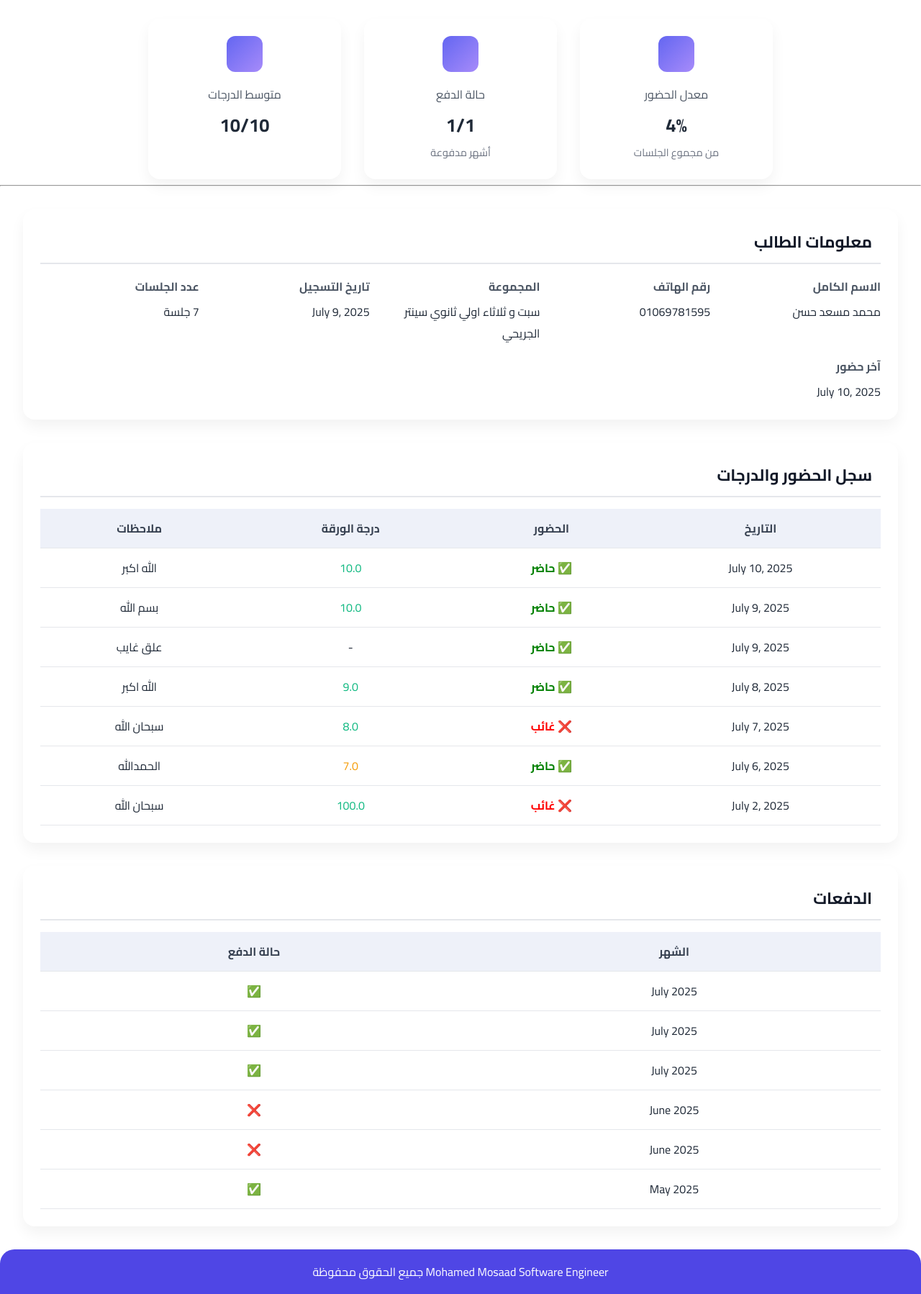
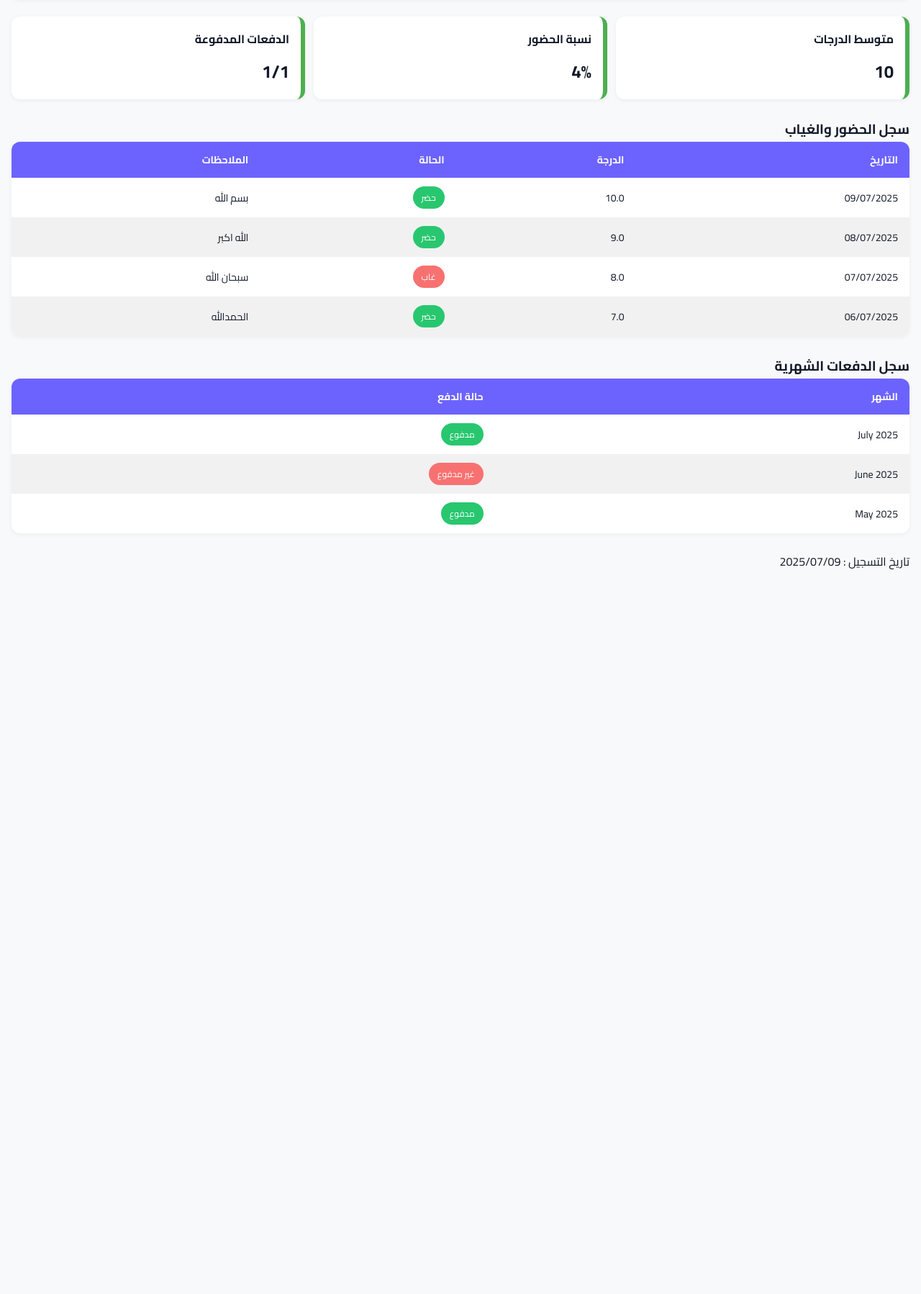
Before and after one commit to Mohamed-mosad-hadia/Student-Tracking-System, a Django app: template templates/Student_Dashboard.html in a window 1280 px wide. Shown: the part 244-2042 px from the top of the page at 72% size. After the commit the page ends 1036 px from the top, so only its background shows below. Run offline with Django 5.2, Linux system fonts and the light colour scheme; data comes from the database, SQL or seed files in the repository; the template is opened without the code that fills it: values that come from a table or form of the project are taken from there, most other values are stand-ins (such as "Sample title", 1, 10 or a date in 2020).

Commit message:
Update Student_Dashboard.html

```diff
--- a/templates/Student_Dashboard.html
+++ b/templates/Student_Dashboard.html
@@ -1,165 +1,255 @@
 <!DOCTYPE html>
 {% load static %}
-<html dir="rtl" lang="ar">
+<html lang="ar" dir="rtl">
 
 <head>
     <meta charset="UTF-8">
     <meta name="viewport" content="width=device-width, initial-scale=1.0">
-    <title>لوحة متابعة الطالب</title>
-    <link href="{% static 'Student_page.css' %}" rel="stylesheet">
+    <title>لوحة الطالب - مركز الجريحي</title>
     <link href="https://fonts.googleapis.com/css2?family=Cairo:wght@400;600;700&display=swap" rel="stylesheet">
+    <style>
+        :root {
+            --primary: #6C63FF;
+            --success: #28C76F;
+            --danger: #F87171;
+            --background: #F8F9FA;
+            --text-primary: #111827;
+            --text-secondary: #6B7280;
+        }
+
+        * {
+            box-sizing: border-box;
+            margin: 0;
+            padding: 0;
+        }
+
+        body {
+            font-family: 'Cairo', sans-serif;
+            background-color: var(--background);
+            color: var(--text-primary);
+            padding: 16px;
+        }
+
+        header {
+            background-color: #fff;
+            border-radius: 12px;
+            padding: 16px;
+            margin-bottom: 24px;
+            box-shadow: 0 2px 6px rgba(0, 0, 0, 0.05);
+            background-image: url("{% static 'header.jpg' %}");
+            background-size: cover;
+            background-position: width 100% center;
+            color: var(--text-primary);
+
+        }
+
+        .header-top {
+            display: flex;
+            justify-content: space-between;
+            align-items: center;
+            margin-bottom: 12px;
+        }
+
+        .header-logo {
+            font-size: 20px;
+            font-weight: bold;
+            text-shadow: 1px 1px 2px rgba(247, 241, 241, 0.1);
+            color: #F8F9FA;
+
+
+        }
+
+        .student-info {
+            font-size: 14px;
+            color: whitesmoke;
+            margin-top: 8px;
+            text-shadow: #91dc58;
+        }
+
+        .cards {
+            display: flex;
+            gap: 12px;
+            flex-wrap: wrap;
+            margin-bottom: 24px;
+        }
+
+        .card {
+            background-color: #fff;
+            padding: 16px;
+            border-radius: 12px;
+            flex: 1 1 100%;
+            box-shadow: 0 2px 6px rgba(0, 0, 0, 0.05);
+            border-right: 6px solid #4caf50;
+
+        }
+
+        .card h3 {
+            font-size: 16px;
+            margin-bottom: 8px;
+        }
+
+        .card .value {
+            font-size: 24px;
+            font-weight: bold;
+        }
+
+        table {
+            width: 100%;
+            border-collapse: collapse;
+            margin-bottom: 24px;
+            background-color: #fff;
+            border-radius: 12px;
+            overflow: hidden;
+            box-shadow: 0 2px 6px rgba(0, 0, 0, 0.05);
+        }
+
+        th,
+        td {
+            padding: 12px 16px;
+            text-align: right;
+            font-size: 14px;
+        }
+
+        th {
+            background-color: var(--primary);
+            color: white;
+        }
+
+        tr:nth-child(even) {
+            background-color: #f1f1f1;
+        }
+
+        .badge {
+            padding: 4px 12px;
+            border-radius: 20px;
+            font-size: 12px;
+            color: white;
+            display: inline-block;
+        }
+
+        .dashboard-actions {
+            display: flex;
+            justify-content: flex-end;
+            margin: 16px 0;
+        }
+
+        .action-btn {
+            background-color: var(--danger);
+            color: #fff;
+            border: none;
+            border-radius: 8px;
+            padding: 10px 16px;
+            font-size: 14px;
+            font-weight: 600;
+            display: flex;
+            align-items: center;
+            gap: 8px;
+            cursor: pointer;
+            box-shadow: 0 4px 10px rgba(0, 0, 0, 0.1);
+            transition: background-color 0.3s ease;
+        }
+
+        .action-btn i {
+            font-size: 16px;
+        }
+
+        .action-btn:hover {
+            background-color: #e64949;
+            /* لون أغمق عند التحويم */
+        }
+
+
+        .success {
+            background-color: var(--success);
+        }
+
+        .danger {
+            background-color: var(--danger);
+        }
+
+        @media (min-width: 600px) {
+            .card {
+                flex: 1 1 calc(33.333% - 8px);
+            }
+        }
+    </style>
 </head>
 
 <body>
-
     <header>
-        <div class="logo">
-            <div class="logo-icon">
-                <i class="fas fa-graduation-cap"></i>
+        <div class="header-top">
+            <div class="header-logo">🎓 مركز د/ الجرايحي التعليمي</div>
         </div>
-            <h1 class="logo-text">مركز الجريحي</h1>
-
+        <div class="student-info">
+            الاسم: {{ student.name }}<br>
+            رقم الهاتف: {{ student.phone }}<br>
+            المجموعة: {{ student.group.name }}
         </div>
 
-        <div class="user-info">
-            <div class="user-details">
-                <div class="user-name">{{ student.name }}</div>
-            </div>
+        <!-- logout function -->
+        <div class="dashboard-actions">
+            <form action="{% url 'logout' %}" method="post">
+                {% csrf_token %}
+                <button class="action-btn" type="submit">
+                    <i class="fas fa-sign-out-alt"></i>
+                    <span>تسجيل الخروج</span>
+                </button>
+            </form>
+
         </div>
     </header>
 
-    <div class="container">
-        <div class="dashboard-header">
-            <h1 class="page-title">لوحة متابعة الطالب</h1>
-            <div class="dashboard-actions">
-                <button class="action-btn" onclick="toggleDarkMode()">
-                    <i class="fas fa-adjust"></i><span>الوضع الليلي</span>
-                </button>
-                <button class="action-btn" id="logoutBtn">
-                    <i class="fas fa-sign-out-alt"></i>
-                    <span>تسجيل الخروج</span>
-                </button>
+    <section class="cards">
+        <div class="card">
+            <h3>متوسط الدرجات</h3>
+            <div class="value">{{ avg_grade | floatformat:-1|cut:"," }}</div>
         </div>
         </div>
+        <div class="card">
+            <h3>نسبة الحضور</h3>
+            <div class="value">{{ attendance_rate }}%</div>
+        </div>
+        <div class="card">
+            <h3>الدفعات المدفوعة</h3>
+            <div class="value">{{ paid_count }}/{{ total_payments }}</div>
+        </div>
+    </section>
 
-        <!-- Stats Overview -->
-        <div class="stats-grid">
-            <div class="stat-card">
-                <div class="stat-icon attendance-icon">
-                    <i class="fas fa-user-check"></i>
-                </div>
-                <div class="stat-title">معدل الحضور</div>
-                <div class="stat-value">{{ attendance_rate }}%</div>
-                <div class="stat-subtext">من مجموع الجلسات</div>
-            </div>
-
-            <div class="stat-card">
-                <div class="stat-icon payment-icon">
-                    <i class="fas fa-credit-card"></i>
-                </div>
-                <div class="stat-title">حالة الدفع</div>
-                <div class="stat-value">{{ paid_count }}/{{ total_payments }}</div>
-                <div class="stat-subtext">أشهر مدفوعة</div>
-            </div>
-
-            <div class="stat-card">
-                <div class="stat-icon grade-icon">
-                    <i class="fas fa-chart-line"></i>
-                </div>
-                <div class="stat-title">متوسط الدرجات</div>
-                <div class="stat-value">{{ avg_grade }}/10</div>
-                <div class="stat-subtext">&nbsp;</div>
-            </div>
-        </div>
-
-        <hr class="section-divider">
-
-        <!-- Student Info Card -->
-        <div class="card">
-            <div class="card-header">
-                <i class="fas fa-user-graduate"></i>
-                معلومات الطالب
-            </div>
-            <div class="card-body">
-                <div class="student-info-grid">
-                    <div class="info-item">
-                        <div class="info-label">الاسم الكامل</div>
-                        <div class="info-value">{{ student.name }}</div>
-                    </div>
-                    <div class="info-item">
-                        <div class="info-label">رقم الهاتف</div>
-                        <div class="info-value">{{ student.phone }}</div>
-                    </div>
-                    <div class="info-item">
-                        <div class="info-label">المجموعة</div>
-                        <div class="info-value"><span class="highlight">{{ student.group.name }}</span></div>
-                    </div>
-                    <div class="info-item">
-                        <div class="info-label">تاريخ التسجيل</div>
-                        <div class="info-value">{{ student.registration_date }}</div>
-                    </div>
-                    <div class="info-item">
-                        <div class="info-label">عدد الجلسات</div>
-                        <div class="info-value">{{ records|length }} جلسة</div>
-                    </div>
-                    <div class="info-item">
-                        <div class="info-label">آخر حضور</div>
-                        <div class="info-value">{{ records.0.date|default:"-" }}</div>
-                    </div>
-                </div>
-            </div>
-        </div>
-
-        <!-- Attendance Records Table -->
-        <div class="card">
-            <div class="card-header">
-                <i class="fas fa-chart-bar"></i>
-                سجل الحضور والدرجات
-            </div>
-            <div class="card-body">
-                <div class="table-container">
-                    <table class="progress-table">
+    <section>
+        <h3>سجل الحضور والغياب</h3>
+        <table>
             <thead>
                 <tr>
                     <th>التاريخ</th>
-                                <th>الحضور</th>
-                                <th>درجة الورقة</th>
-                                <th>ملاحظات</th>
+                    <th>الدرجة</th>
+                    <th>الحالة</th>
+                    <th>الملاحظات</th>
                 </tr>
             </thead>
             <tbody>
-                            {% for record in records %}
-                            <tr class="session-row">
-                                <td>{{ record.date }}</td>
-                                <td class="{% if record.attendance %}present{% else %}absent{% endif %}">
-                                    {% if record.attendance %}✅ حاضر{% else %}❌ غائب{% endif %}
+                {% for record in student.records.all %}
+                <tr>
+                    <td>{{ record.date|date:"d/m/Y" }}</td>
+                    <td>{% if record.grade %}{{ record.grade|floatformat:1 }}{% else %}-{% endif %}</td>
+                    <td>
+                        {% if record.attendance %}
+                        <span class="badge success">حضر</span>
+                        {% else %}
+                        <span class="badge danger">غاب</span>
+                        {% endif %}
                     </td>
-                                <td
-                                    class="grade-cell {% if record.grade %}{% if record.grade >= 8 %}good-grade{% elif record.grade >= 6 %}avg-grade{% else %}low-grade{% endif %}{% endif %}">
-                                    {{ record.grade|default:"-" }}
-                                </td>
-                                <td>{{ record.notes|default:"-" }}</td>
+                    <td>{{ record.notes|default:"بدون ملاحظات" }}</td>
                 </tr>
                 {% empty %}
                 <tr>
-                                <td colspan="4">لا توجد سجلات</td>
+                    <td colspan="4">لا توجد سجلات حضور حالياً.</td>
                 </tr>
                 {% endfor %}
             </tbody>
         </table>
-                </div>
-            </div>
-        </div>
 
-        <!-- Payments Table -->
-        <div class="card">
-            <div class="card-header">
-                <i class="fas fa-credit-card"></i>
-                الدفعات
-            </div>
-            <div class="card-body">
-                <div class="table-container">
-                    <table class="progress-table">
+        <h3>سجل الدفعات الشهرية</h3>
+        <table>
             <thead>
                 <tr>
                     <th>الشهر</th>
@@ -167,60 +257,26 @@
                 </tr>
             </thead>
             <tbody>
-                            {% for payment in payments %}
+                {% for payment in student.payments.all %}
                 <tr>
-                                <td>{{ payment.month|date:'F Y' }}</td>
-                                <td class="{% if payment.is_paid %}paid{% else %}unpaid{% endif %}">
-                                    {% if payment.is_paid %}✅{% else %}❌{% endif %}
+                    <td>{{ payment.month|date:"F Y" }}</td>
+                    <td>
+                        {% if payment.is_paid %}
+                        <span class="badge success">مدفوع</span>
+                        {% else %}
+                        <span class="badge danger">غير مدفوع</span>
+                        {% endif %}
                     </td>
                 </tr>
                 {% empty %}
                 <tr>
-                                <td colspan="2">لا توجد دفعات</td>
+                    <td colspan="2">لا توجد دفعات حالياً.</td>
                 </tr>
                 {% endfor %}
             </tbody>
         </table>
-                </div>
-            </div>
-        </div>
-
-    </div>
-
-    <footer>
-        <div class="footer-content">
-            <div class="copyright">
-                <i class="far fa-copyright"></i>
-                <span>Mohamed Mosaad Software Engineer</span>
-                <span>جميع الحقوق محفوظة</span><br>
-            </div>
-        </div>
-    </footer>
-
-    <script>
-        // تسجيل الخروج
-        document.getElementById('logoutBtn').addEventListener('click', function () {
-            if (confirm('هل أنت متأكد أنك تريد تسجيل الخروج؟')) {
-                alert('تم تسجيل الخروج بنجاح. سيتم توجيهك إلى صفحة تسجيل الدخول.');
-                // window.location.href = '/login';
-                window.location.href = "{% url 'logout' %}";
-            }
-        });
-
-        // تفعيل الوضع الليلي
-        function toggleDarkMode() {
-            document.body.classList.toggle('dark-mode');
-            localStorage.setItem('darkMode', document.body.classList.contains('dark-mode'));
-        }
-
-        // تحميل الوضع الليلي إذا تم تفعيله مسبقًا
-        window.onload = function () {
-            if (localStorage.getItem('darkMode') === 'true') {
-                document.body.classList.add('dark-mode');
-            }
-        };
-    </script>
-
+    </section>
+    <p>تاريخ التسجيل : {{student.registration_date|date:"Y/m/d" }}</p>
 </body>
 
 </html>
```
Lines whose indentation alone changed are shown as unchanged.
